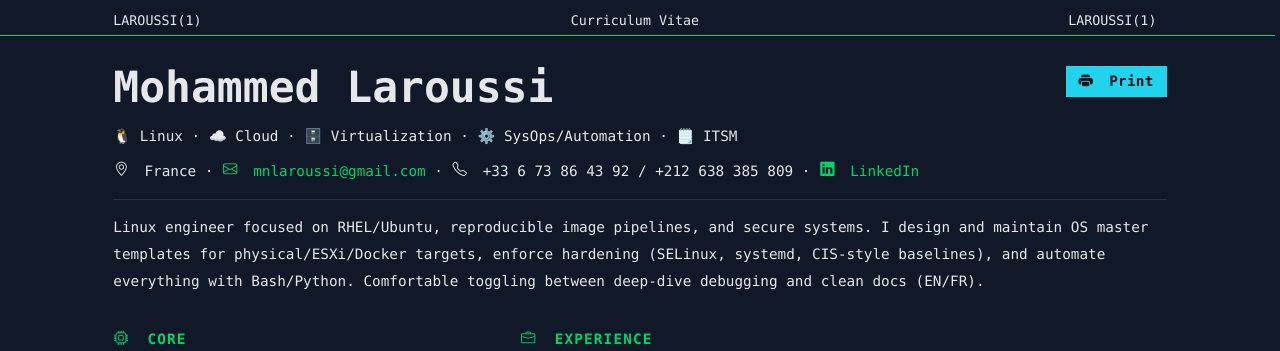
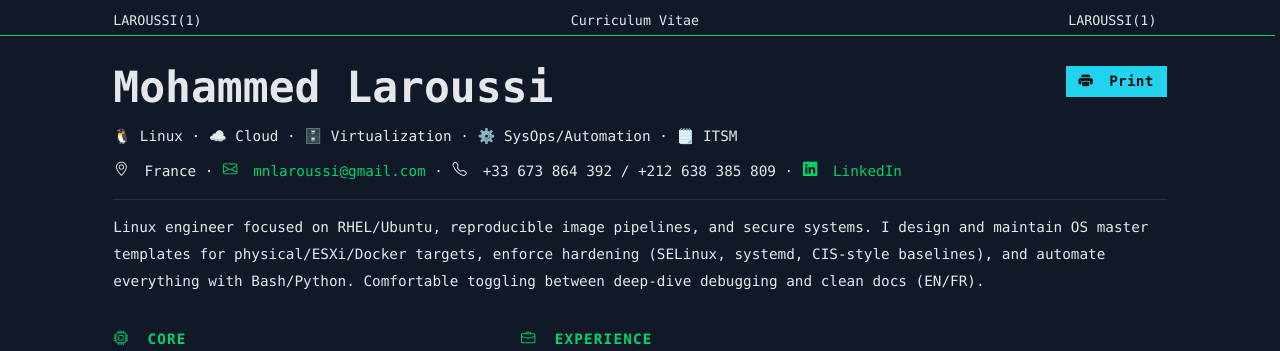
Before and after one commit to mlaroussi/resume, a Jekyll site: the page built from index.md, in a window 1280 px wide. Shown: the top 351 px of the page. Built offline with Jekyll 4.4.1, drawn with Linux system fonts in a browser that asks for light colours.

Commit message:
Fix phone number formatting in resume.json

```diff
--- a/_data/resume.json
+++ b/_data/resume.json
@@ -2,7 +2,7 @@
   "name": "Mohammed Laroussi",
   "title": "🐧 Linux · ☁️ Cloud · 🗄️ Virtualization · ⚙️ SysOps/Automation · 🗒️ ITSM ",
   "location": "France",
-  "phone": "+33 6 73 86 43 92 / +212 638 385 809",
+  "phone": "+33 673 864 392 / +212 638 385 809",
   "email": "mnlaroussi@gmail.com",
   "links": [
     { "label": "Website", "url": "http://laroussi.me" },
```
